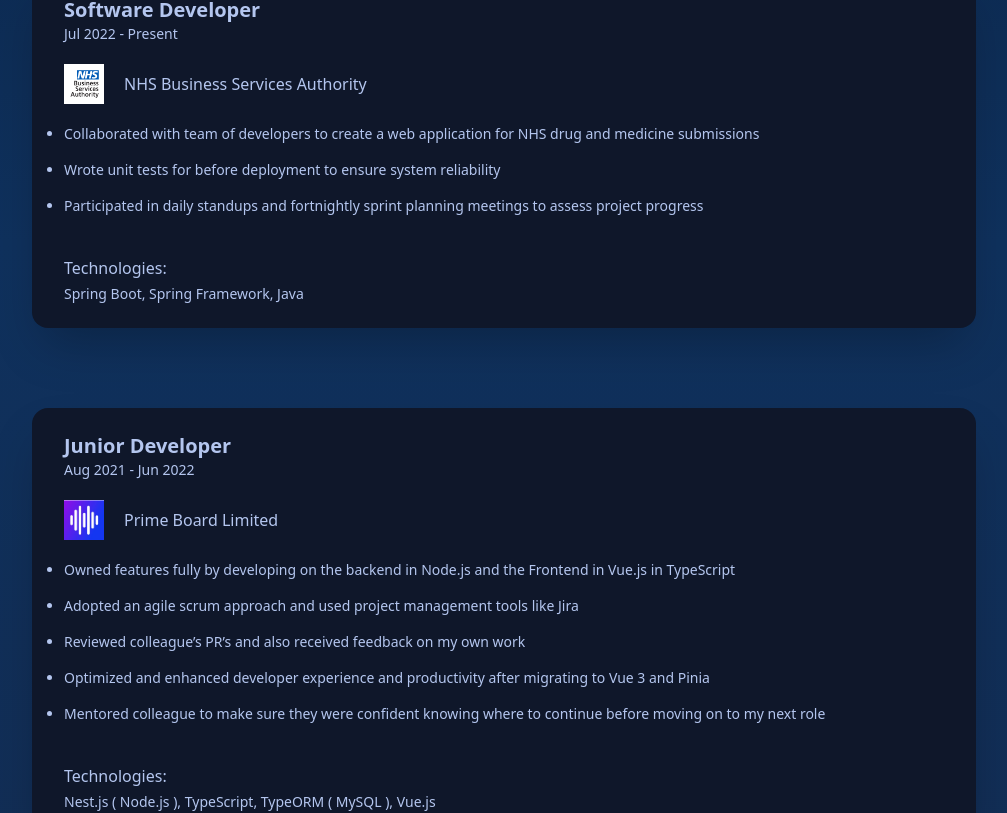
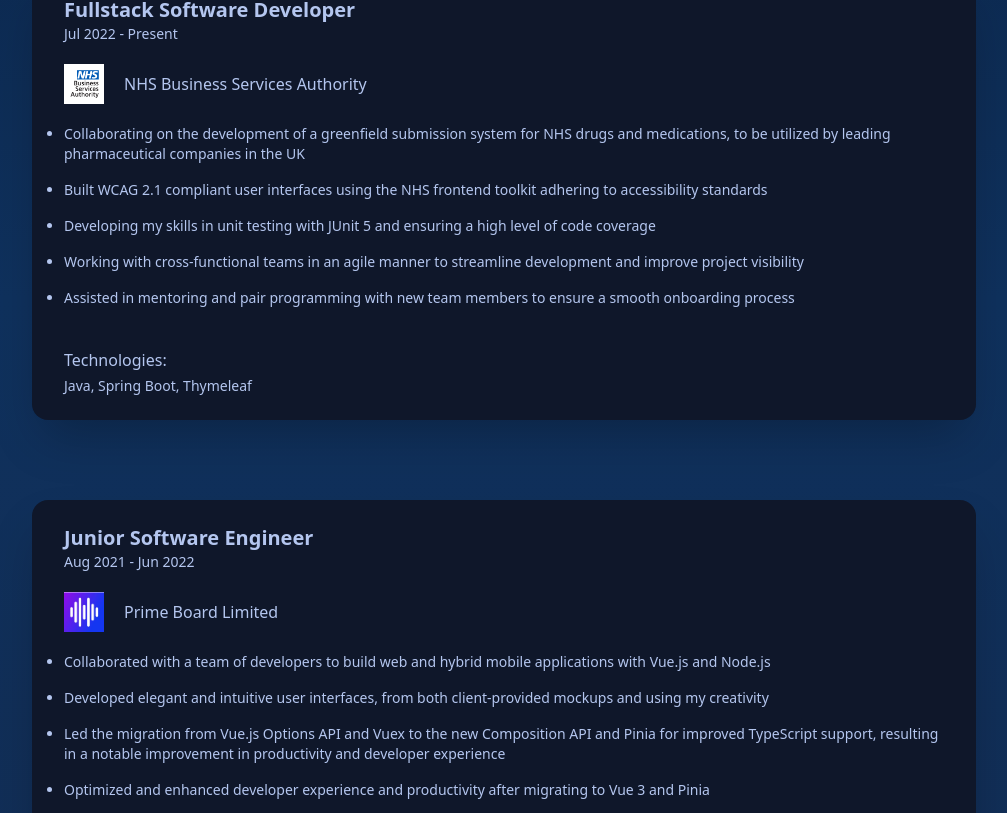
Before and after one commit to ahmadalghali/portfolio, a Next.js app: page / in a window 1280 px wide. Shown: the part 1818-2631 px from the top of the page, without its empty margins (136-1143 px from the left). Built offline with nearby package versions, Linux system fonts and the light colour scheme.

Commit message:
update experience

```diff
--- a/components/Experience.tsx
+++ b/components/Experience.tsx
@@ -20,14 +20,16 @@
     companyDisplayName: "NHS Business Services Authority",
     dateFrom: "Jul 2022",
     dateTo: "Present",
-    jobTitle: "Software Developer",
+    jobTitle: "Fullstack Software Developer",
     location: "London, UK",
     companyLogo: "nhsbsa.png",
-    technologies: ["Spring Boot", " Spring Framework", " Java"],
+    technologies: ["Java", " Spring Boot", " Thymeleaf"],
     highlights: [
-      "Collaborated with team of developers to create a web application for NHS drug and medicine submissions",
-      "Wrote unit tests for before deployment to ensure system reliability",
-      "Participated in daily standups and fortnightly sprint planning meetings to assess project progress",
+      "Collaborating on the development of a greenfield submission system for NHS drugs and medications, to be utilized by leading pharmaceutical companies in the UK",
+      "Built WCAG 2.1 compliant user interfaces using the NHS frontend toolkit adhering to accessibility standards",
+      "Developing my skills in unit testing with JUnit 5 and ensuring a high level of code coverage",
+      "Working with cross-functional teams in an agile manner to streamline development and improve project visibility",
+      "Assisted in mentoring and pair programming with new team members to ensure a smooth onboarding process",
     ],
   },
   {
@@ -35,16 +37,16 @@
     companyDisplayName: "Prime Board Limited",
     dateFrom: "Aug 2021",
     dateTo: "Jun 2022",
-    jobTitle: "Junior Developer",
+    jobTitle: "Junior Software Engineer",
     location: "London, UK",
     companyLogo: "primeboard.png",
-    technologies: ["Nest.js ( Node.js )", " TypeScript", " TypeORM ( MySQL )", " Vue.js"],
+    technologies: ["Nest.js ( Node.js )", " JavaScript / TypeScript", " TypeORM ( MySQL )", " Vue.js"],
     highlights: [
-      "Owned features fully by developing on the backend in Node.js and the Frontend in Vue.js in TypeScript",
-      "Adopted an agile scrum approach and used project management tools like Jira",
-      "Reviewed colleague’s PR’s and also received feedback on my own work",
+      "Collaborated with a team of developers to build web and hybrid mobile applications with Vue.js and Node.js",
+      "Developed elegant and intuitive user interfaces, from both client-provided mockups and using my creativity",
+      "Led the migration from Vue.js Options API and Vuex to the new Composition API and Pinia for improved TypeScript support, resulting in a notable improvement in productivity and developer experience",
       "Optimized and enhanced developer experience and productivity after migrating to Vue 3 and Pinia",
-      "Mentored colleague to make sure they were confident knowing where to continue before moving on to my next role",
+      "Supported colleagues and gave walkthrough of major changes and migrations to the company codebases",
     ],
   },
 ];
```
